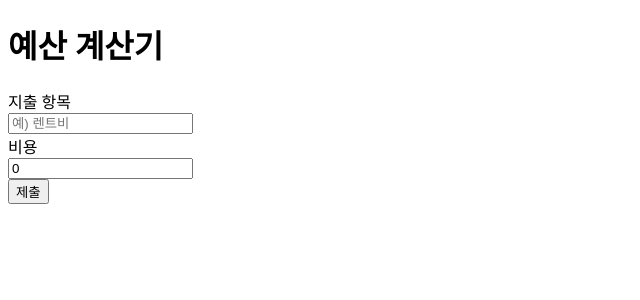
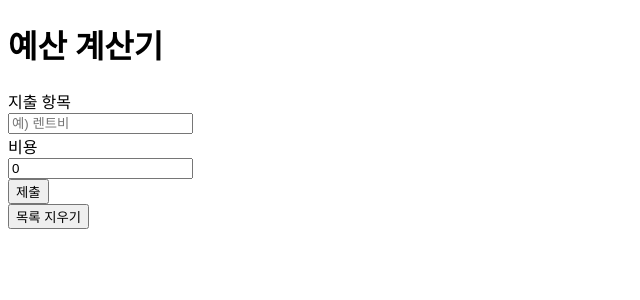
Before and after one commit to stop0ho/Budget-Calculator, a React (Create React App) app in the folder budget-calculator/: page / in a window 1280 px wide. Shown: the top 300 px of the page, without its empty margins (0-640 px from the left). Built offline with nearby package versions, Linux system fonts and the light colour scheme.

Commit message:
Feat: 목록 전체 삭제 기능 구현
목록 지우기 버튼 누르면 현재 목록 전체 삭제

```diff
--- a/budget-calculator/src/App.js
+++ b/budget-calculator/src/App.js
@@ -44,7 +44,11 @@ function App() {
         handleAmount={handleAmount}
         handleOnclick={handleOnclick}
       />
-      <Lists budget={budget} handleDeleteBtn={handleDeleteBtn} />
+      <Lists
+        budget={budget}
+        handleDeleteBtn={handleDeleteBtn}
+        setBudget={setBudget}
+      />
     </div>
   );
 }
--- a/budget-calculator/src/components/Lists.js
+++ b/budget-calculator/src/components/Lists.js
@@ -1,12 +1,19 @@
 import React from 'react';
 
-export default function Lists({ budget, handleDeleteBtn }) {
-  return budget.map((item) => (
-    <div key={item.id}>
-      <span>{item.name} </span>
-      <span>{item.amount}</span>
-      <button>✏️</button>
-      <button onClick={() => handleDeleteBtn(item.id)}>❌</button>
+export default function Lists({ budget, handleDeleteBtn, setBudget }) {
+  return (
+    <div>
+      {budget.map((item) => (
+        <div key={item.id}>
+          <span>{item.name} </span>
+          <span>{item.amount}</span>
+          <button>✏️</button>
+          <button onClick={() => handleDeleteBtn(item.id)}>❌</button>
+        </div>
+      ))}
+      <div>
+        <button onClick={() => setBudget([])}>목록 지우기</button>
+      </div>
     </div>
-  ));
+  );
 }
```
